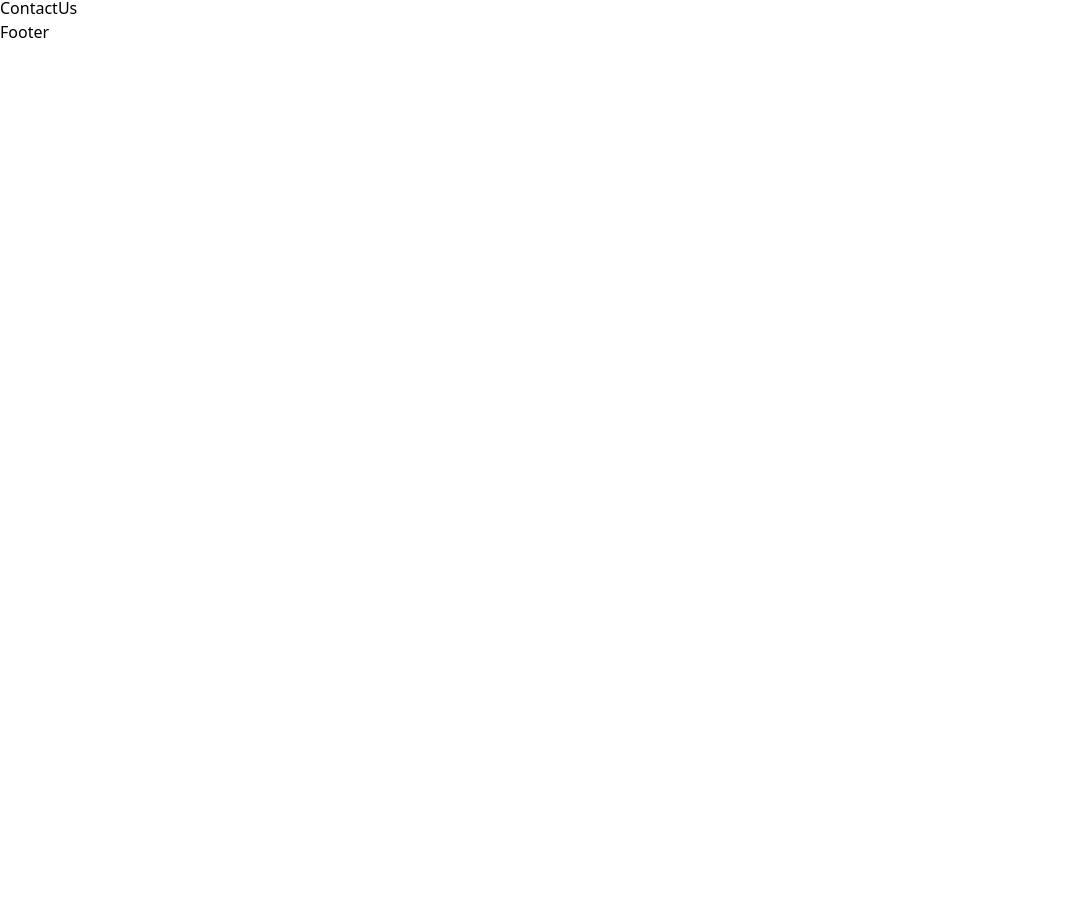
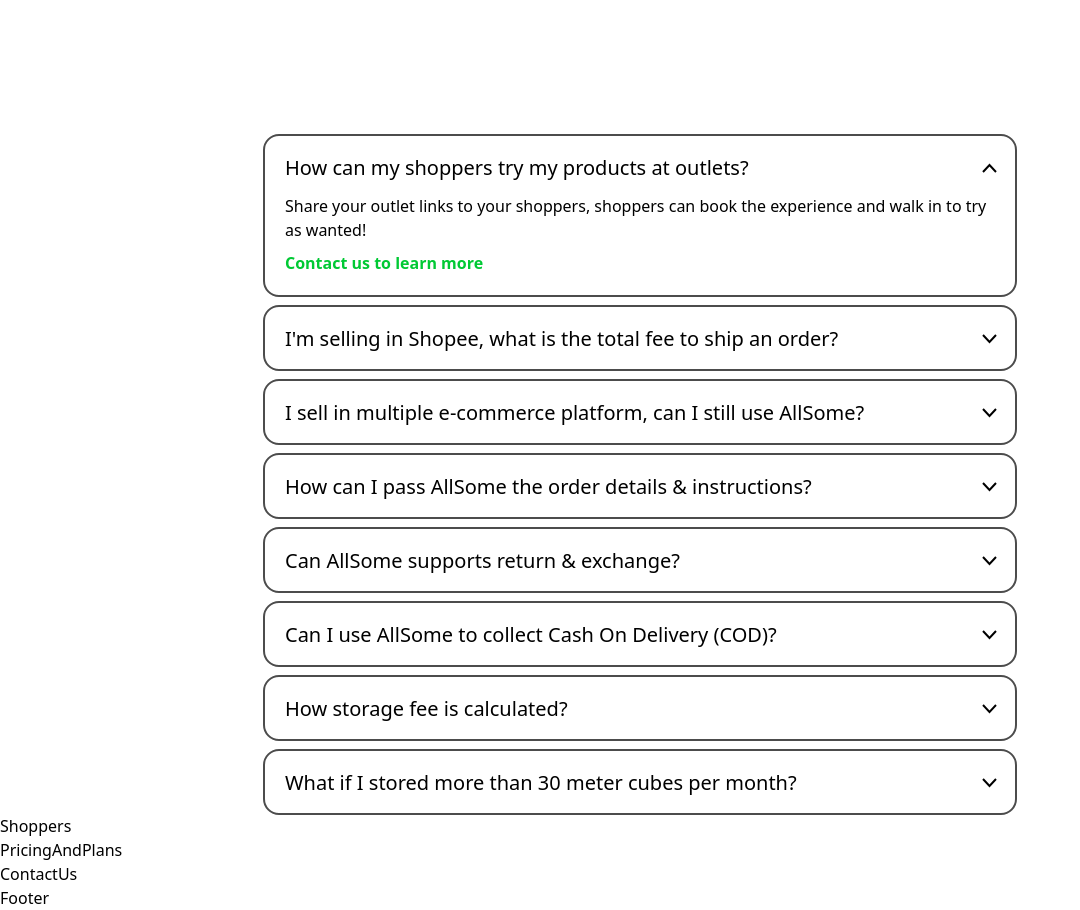
Before and after one commit to AnjaliChandaRC/allsome-next, a Next.js app: page / in a window 1280 px wide. Shown: the part 1834-2744 px from the top of the page, without its empty margins (0-1080 px from the left). Before the commit the page ends 1878 px from the top, so only its background shows below. Built offline with nearby package versions, Linux system fonts and the light colour scheme.

Commit message:
create faq section

```diff
--- a/src/app/components/Faqs.jsx
+++ b/src/app/components/Faqs.jsx
@@ -1,8 +1,102 @@
-import React from 'react'
+'use client'
+import React, { useState } from 'react'
+import { ArrowIcon } from '../utils/icons'
 
 const Faqs = () => {
+  const FAQ_LIST = [
+    {
+      title: 'How can my shoppers try my products at outlets?',
+      description:
+        'Share your outlet links to your shoppers, shoppers can book the experience and walk in to try as wanted!',
+      secondDescription: 'Contact us to learn more'
+    },
+    {
+      title: "I'm selling in Shopee, what is the total fee to ship an order?",
+      description:
+        'Share your outlet links to your shoppers, shoppers can book the experience and walk in to try as wanted!',
+      secondDescription: 'Contact us to learn more'
+    },
+    {
+      title: 'I sell in multiple e-commerce platform, can I still use AllSome?',
+      description:
+        'Share your outlet links to your shoppers, shoppers can book the experience and walk in to try as wanted!',
+      secondDescription: 'Contact us to learn more'
+    },
+    {
+      title: 'How can I pass AllSome the order details & instructions?',
+      description:
+        'Share your outlet links to your shoppers, shoppers can book the experience and walk in to try as wanted!',
+      secondDescription: 'Contact us to learn more'
+    },
+    {
+      title: 'Can AllSome supports return & exchange?',
+      description:
+        'Share your outlet links to your shoppers, shoppers can book the experience and walk in to try as wanted!',
+      secondDescription: 'Contact us to learn more'
+    },
+    {
+      title: 'Can I use AllSome to collect Cash On Delivery (COD)?',
+      description:
+        'Share your outlet links to your shoppers, shoppers can book the experience and walk in to try as wanted!',
+      secondDescription: 'Contact us to learn more'
+    },
+    {
+      title: 'How storage fee is calculated?',
+      description:
+        'Share your outlet links to your shoppers, shoppers can book the experience and walk in to try as wanted!',
+      secondDescription: 'Contact us to learn more'
+    },
+    {
+      title: 'What if I stored more than 30 meter cubes per month?',
+      description:
+        'Share your outlet links to your shoppers, shoppers can book the experience and walk in to try as wanted!',
+      secondDescription: 'Contact us to learn more'
+    }
+  ]
+  const [active, setActive] = useState(0)
+  const toggle = i => {
+    setActive(active === i ? null : i)
+  }
+
   return (
-    <div>Faqs</div>
+    <div className='pt-[210px] max-lg:pb-[60px] max-lg:pt-[100px]' id='faq'>
+      <div className='max-w-[1174px] mx-auto px-4 mb-[-1px]'>
+        <div className='max-w-[754px] mx-auto flex flex-col gap-2'>
+          {FAQ_LIST.map((obj, i) => (
+            <div
+              key={i}
+              className='rounded-2xl border-2 border-solid border-black border-opacity-70 pt-[17px] pr-[18px] pb-[15px] pl-5 max-md:p-4 max-sm:p-3'
+            >
+              <button
+                onClick={() => toggle(i)}
+                className={`flex items-center justify-between font-medium text-xl text-black w-full leading-custom-9xl text-left max-md:text-lg max-md:leading-7 max-sm:text-base max-sm:leading-6 ${
+                  active === i ? 'pb-[11px]' : ''
+                }`}
+              >
+                {obj.title}
+                <span
+                  className={`transition-all duration-300 ${
+                    active === i ? 'rotate-180' : ''
+                  }`}
+                >
+                  <ArrowIcon />
+                </span>
+              </button>
+              <div
+                className={`max-w-[716px] text-black transition-all duration-300 overflow-hidden max-sm:overflow-y-auto ${
+                  active === i ? 'pb-[5px] max-h-40' : 'max-h-0'
+                }`}
+              >
+                <p className='text-black leading-6 !max-md:text-sm max-md:leading-6 max-sm:text-sm'>{obj.description}</p>
+                <p className='font-semibold leading-6 text-dark-green !pt-[9px] max-md:!pt-1 max-md:text-sm max-md:leading-6 max-sm:text-sm'>
+                  {obj.secondDescription}
+                </p>
+              </div>
+            </div>
+          ))}
+        </div>
+      </div>
+    </div>
   )
 }
 
--- /dev/null
+++ b/src/app/utils/icons.js
@@ -0,0 +1,5 @@
+export const ArrowIcon = () => (
+    <svg width="15" height="10" viewBox="0 0 15 10" fill="none" xmlns="http://www.w3.org/2000/svg">
+        <path d="M1 1L7.5 8L14 1" stroke="black" strokeWidth="2" />
+    </svg>
+)
```
